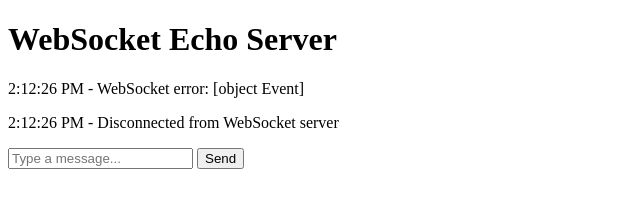
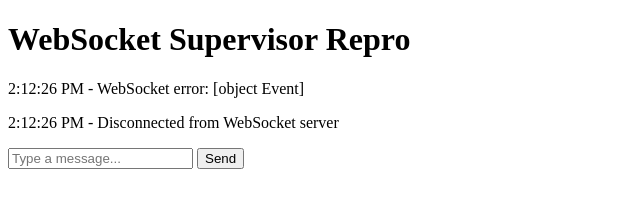
Before and after one commit to felipecrs/websockets-supervisor-repro, a plain HTML site: page index.html in a window 1280 px wide. Shown: the whole page, without its empty margins (0-640 px from the left). Drawn offline with Linux system fonts and the light colour scheme.

Commit message:
Fix color scheme

```diff
--- a/index.html
+++ b/index.html
@@ -3,10 +3,11 @@
 <head>
     <meta charset="UTF-8">
     <meta name="viewport" content="width=device-width, initial-scale=1.0">
+    <meta name="color-scheme" content="light">
     <title>WebSocket Test</title>
 </head>
 <body>
-    <h1>WebSocket Echo Server</h1>
+    <h1>WebSocket Supervisor Repro</h1>
     <div id="messages"></div>
     <input type="text" id="messageInput" placeholder="Type a message...">
     <button onclick="sendMessage()">Send</button>
```
Also changed, not shown: 1 other file.
